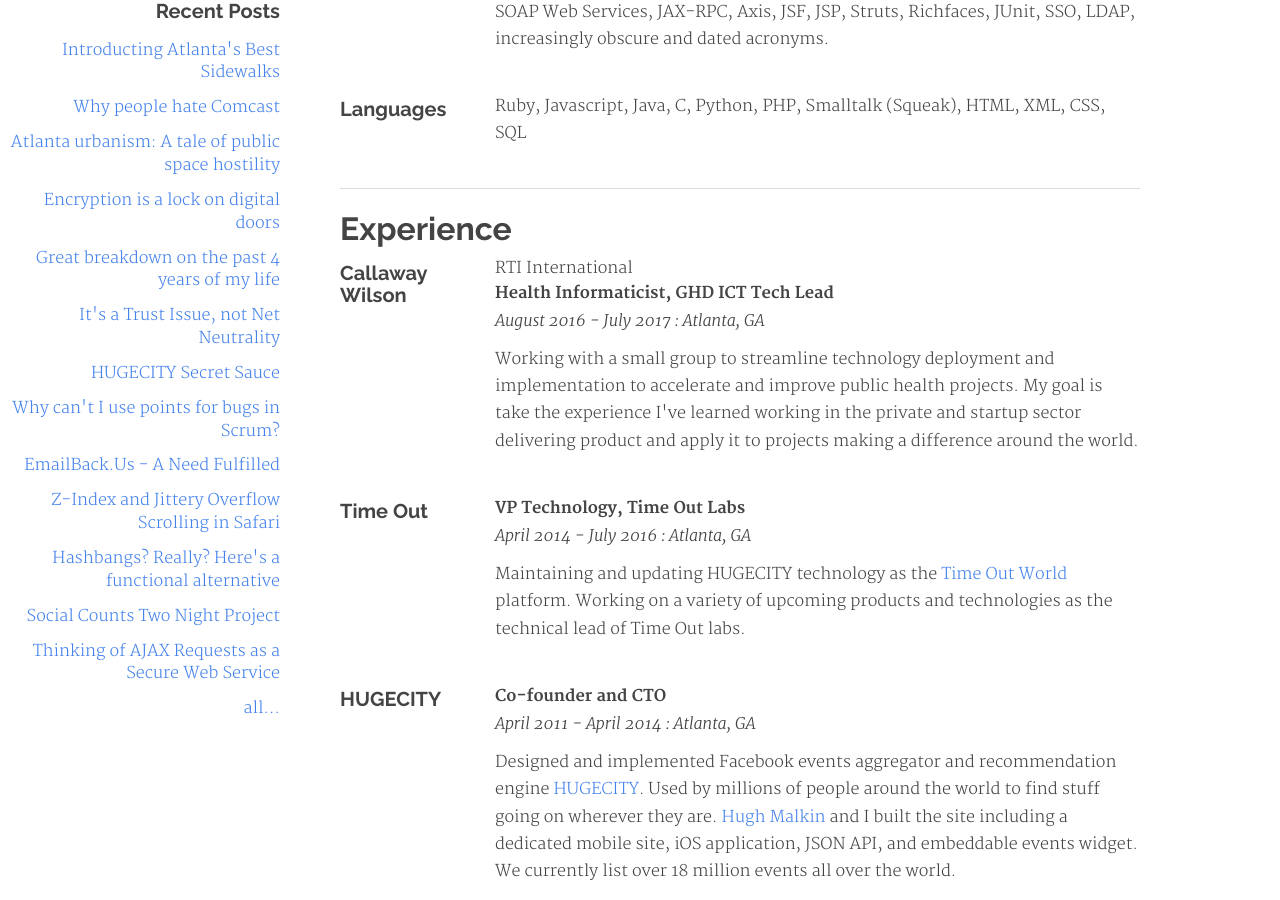
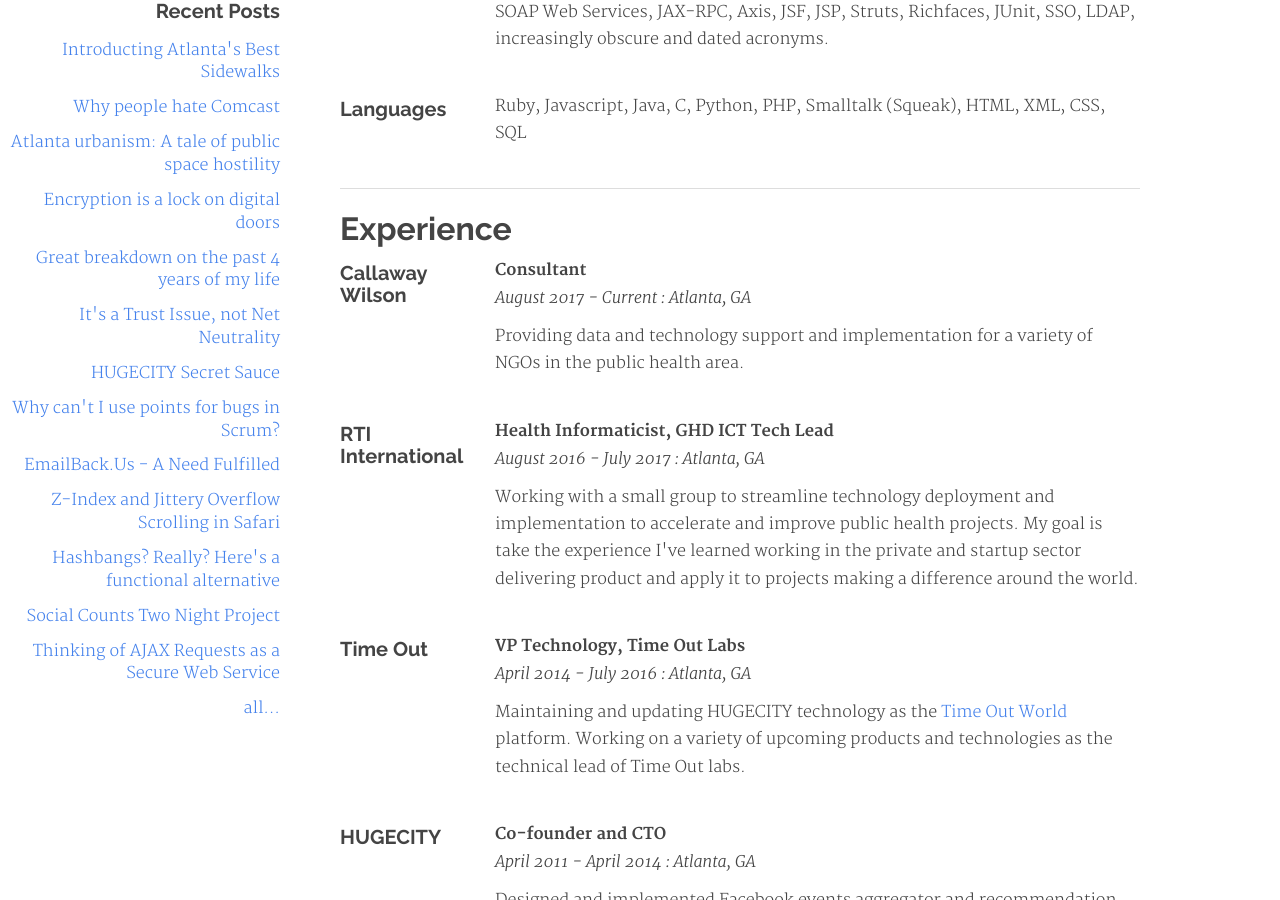
Before and after one commit to callawaywilson/callawaywilson.github.io, a Jekyll site: the page built from cv.html, in a window 1280 px wide and 900 px high, scrolled down 315 px. Built offline with Jekyll 4.4.1, drawn with Linux system fonts in a browser that asks for light colours.

Commit message:
Update cv.html

```diff
--- a/cv.html
+++ b/cv.html
@@ -18,7 +18,7 @@
 <h2>Experience</h2>
 
 <h4 class="leftinfo">Callaway Wilson</h4>
-<div class="rightinfo>
+<div class="rightinfo">
   <p>
     <strong>Consultant</strong>
     <br/>
```
